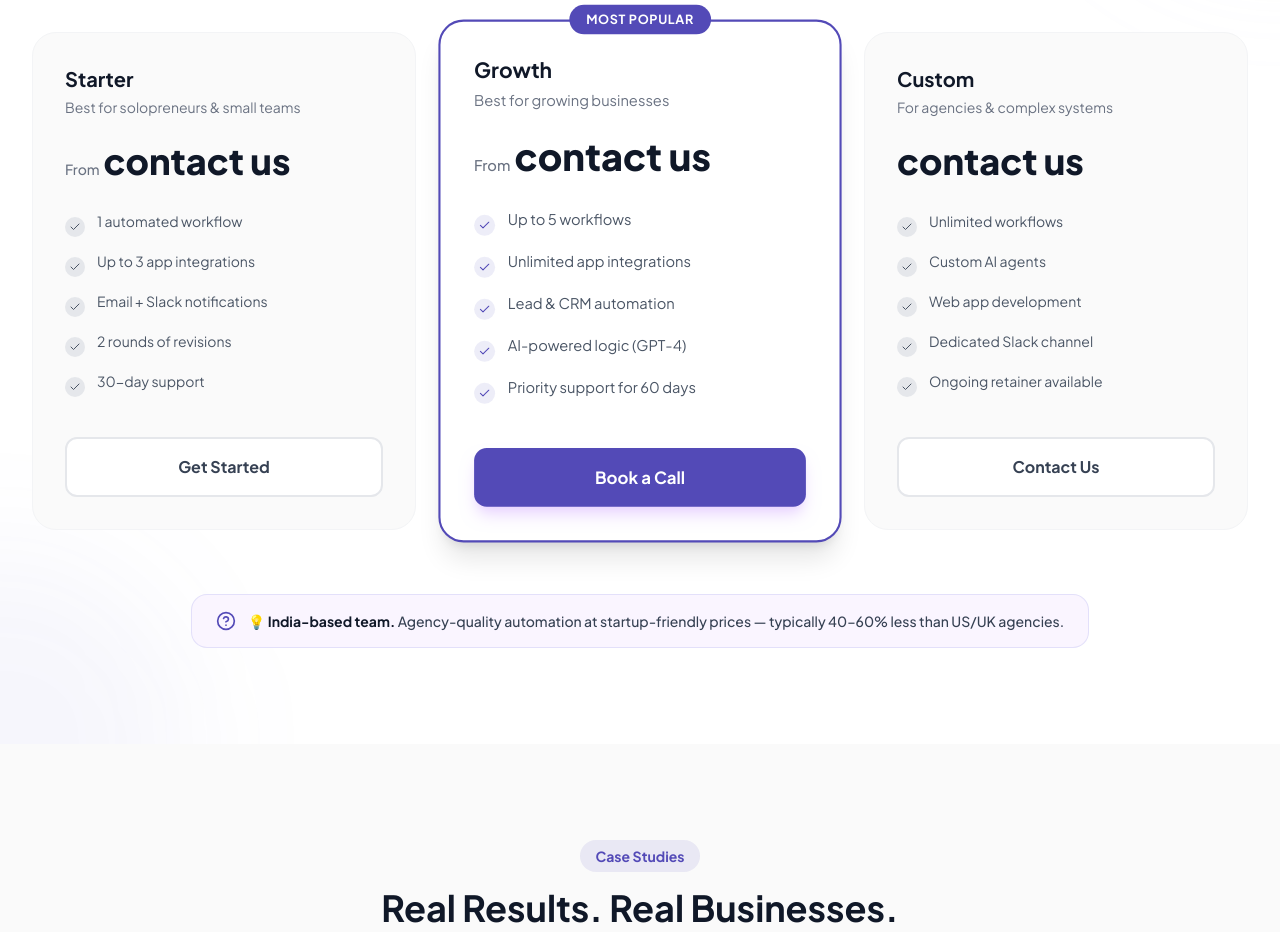
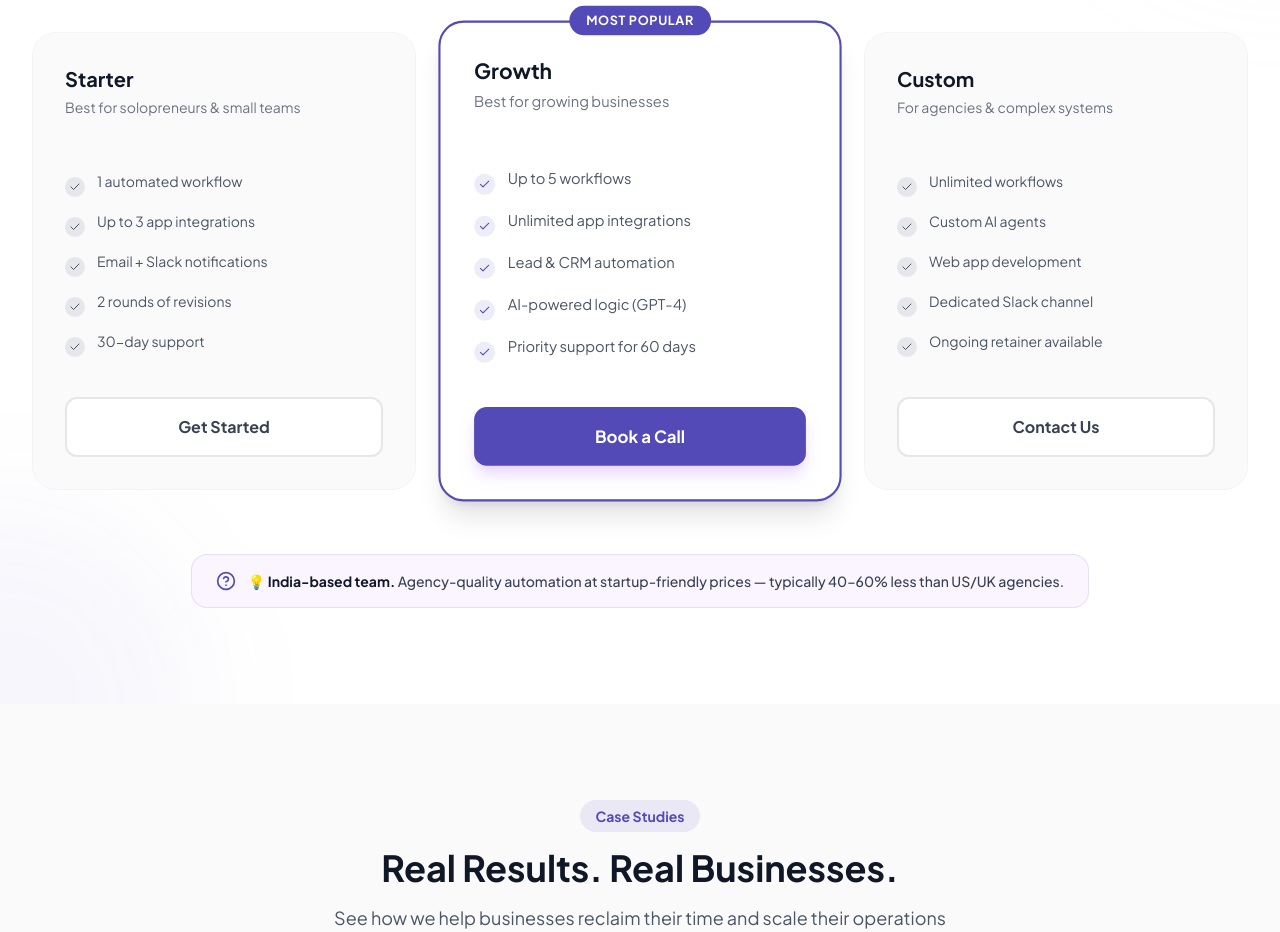
Before and after one commit to rkotesh/rolla-ai, a Next.js app: page / in a window 1280 px wide. Shown: the part 2660-3592 px from the top of the page. Built offline with nearby package versions, Linux system fonts and the light colour scheme.

Commit message:
update pricing

```diff
--- a/src/components/Pricing.tsx
+++ b/src/components/Pricing.tsx
@@ -7,7 +7,6 @@ import Link from "next/link";
 const plans = [
   {
     name: "Starter",
-    price: "contact us",
     priceSuffix: "From",
     subtitle: "Best for solopreneurs & small teams",
     features: [
@@ -23,7 +22,6 @@ const plans = [
   },
   {
     name: "Growth",
-    price: "contact us",
     priceSuffix: "From",
     subtitle: "Best for growing businesses",
     features: [
@@ -39,7 +37,6 @@ const plans = [
   },
   {
     name: "Custom",
-    price: "contact us",
     priceSuffix: "",
     subtitle: "For agencies & complex systems",
     features: [
@@ -100,10 +97,6 @@ export default function Pricing() {
               <div className="mb-8">
                 <h3 className="text-xl font-bold text-gray-900 mb-1">{plan.name}</h3>
                 <p className="text-sm text-gray-500 mb-6">{plan.subtitle}</p>
-                <div className="flex items-baseline gap-1">
-                  {plan.priceSuffix && <span className="text-sm font-medium text-gray-500">{plan.priceSuffix}</span>}
-                  <span className="text-4xl font-extrabold text-gray-900">{plan.price}</span>
-                </div>
               </div>
 
               <ul className="space-y-4 mb-10 flex-grow">
```
